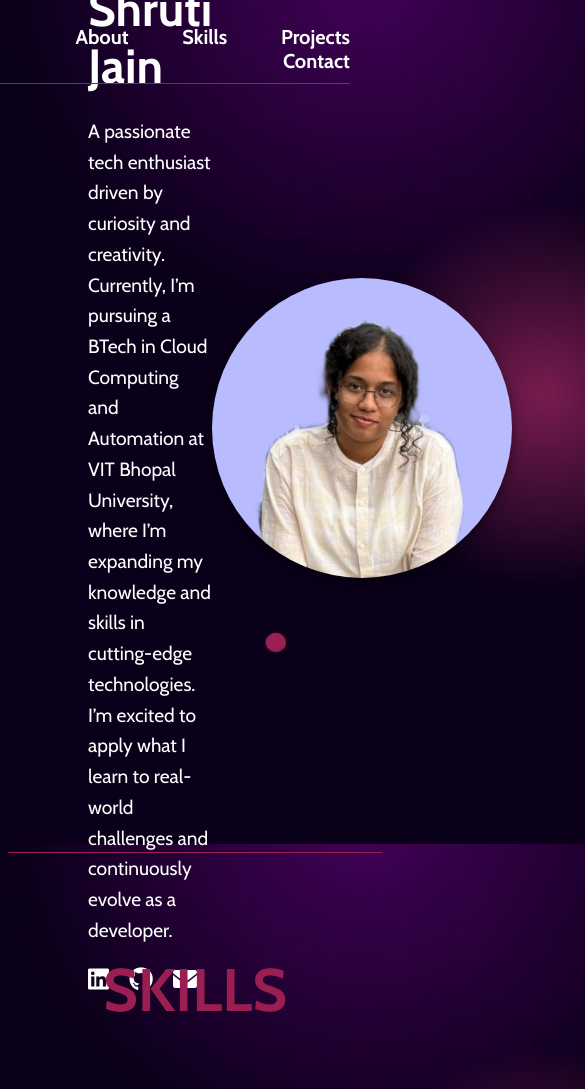
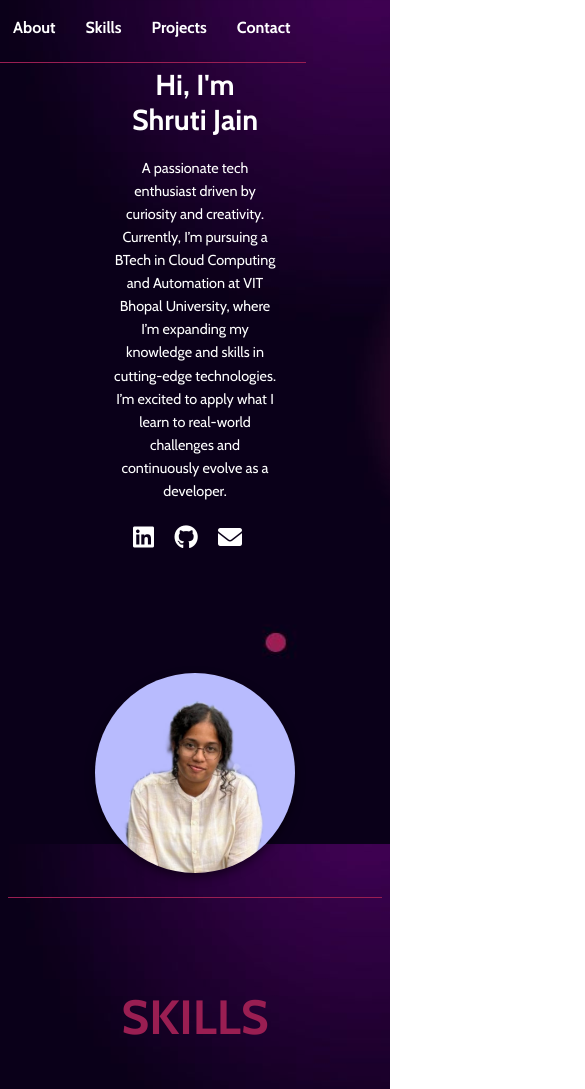
Before and after one commit to Shruti-jain23/portfolio, a plain HTML site: page index.html in a window 390 px wide. Shown: the top 1089 px of the page, 585 px wide, since content can reach past the window. Drawn offline with nearby package versions, Linux system fonts and the light colour scheme.

Commit message:
Updated portfolio

```diff
--- a/style.css
+++ b/style.css
@@ -386,3 +386,112 @@ footer {
   position: relative;
   z-index: 1;
 }
+/* Media Queries */
+@media (max-width: 1024px) {
+  .navbar {
+    position: relative;
+    text-align: center;
+  }
+
+  .navbar ul {
+    display: flex;
+    flex-wrap: wrap;
+    justify-content: center;
+    padding: 0;
+  }
+
+  .navbar li {
+    margin-left: 15px;
+    margin-right: 15px;
+  }
+
+  .container {
+    flex-direction: column;
+    text-align: center;
+    padding: 0 20px;
+  }
+
+  .text-content h1 {
+    font-size: 2.5rem;
+  }
+
+  .image-content img {
+    margin: 0 auto 20px;
+    width: 250px;
+    height: 250px;
+  }
+
+  .skills-container {
+    grid-template-columns: repeat(2, 1fr);
+    gap: 20px;
+  }
+
+  .projects-wrapper {
+    flex-direction: column;
+    align-items: center;
+  }
+}
+
+@media (max-width: 768px) {
+  .navbar {
+    top: 10px;
+    right: 10px;
+    padding-bottom: 5px;
+  }
+
+  .text-content h1 {
+    font-size: 2rem;
+  }
+
+  .text-content p {
+    font-size: 1rem;
+  }
+
+  .skills-container {
+    grid-template-columns: repeat(1, 1fr);
+  }
+
+  .skills-heading {
+    font-size: 2rem;
+  }
+}
+
+@media (max-width: 480px) {
+  .navbar {
+    padding-bottom: 25px;
+  }
+
+  .navbar a {
+    font-size: 16px;
+  }
+
+  .text-content {
+    margin-left: 0;
+  }
+
+  .text-content h1 {
+    font-size: 1.8rem;
+    padding-top: 15px;
+  }
+
+  .text-content p {
+    font-size: 0.9rem;
+  }
+
+  .image-content img {
+    width: 200px;
+    height: 200px;
+  }
+
+  .skills-container {
+    gap: 15px;
+  }
+
+  .skill-card {
+    width: 100%;
+  }
+
+  .projects-heading h1 {
+    font-size: 3rem;
+  }
+}
```
